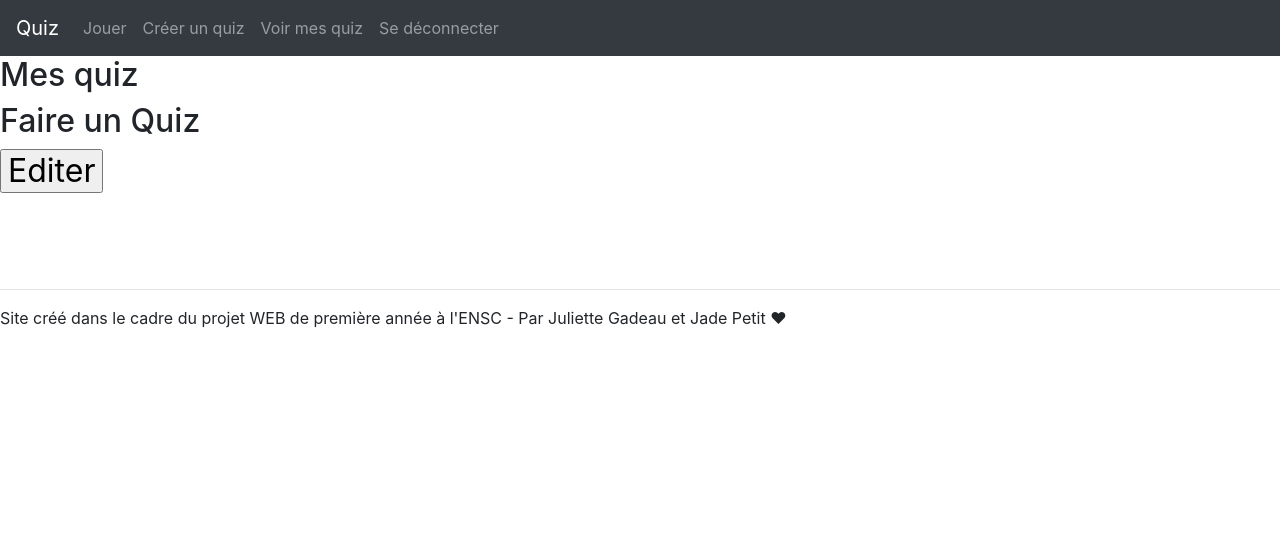
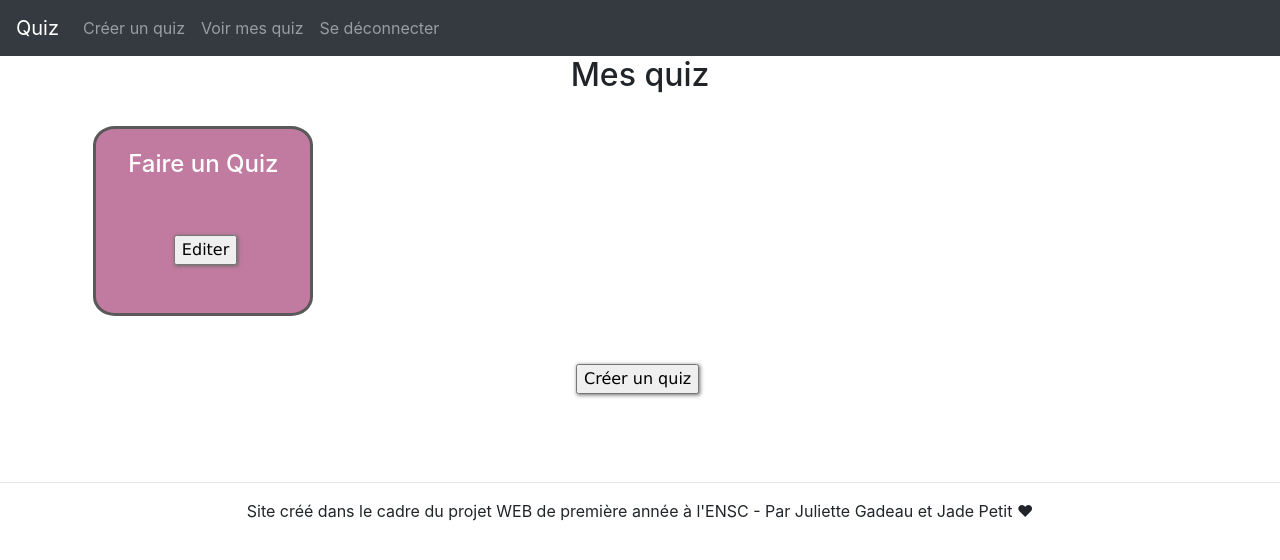
Before and after one commit to Jadounix/Quizz, a PHP site: page /voir_quiz.php in a window 1280 px wide. Shown: the top 560 px of the page. Run offline with PHP 8.4, Linux system fonts and the light colour scheme; a user stored in the database is signed in; data comes from the database, SQL or seed files in the repository; some libraries are stand-ins or nearby versions.

Commit message:
CSS des pages admin et joueur + mini modifs de présentation
J'ai aussi modifié les boutons de changement de page pour qu'on n'ouvre pas un nouvel onglet à chaque fois qu'on navigue

```diff
--- a/Projet_WEB/css/style_index.css
+++ b/Projet_WEB/css/style_index.css
@@ -19,3 +19,5 @@ margin-left: auto; /*pour centrer le bloc*/
 margin-right: auto;}
 
 .bloc_bouton{margin-left:41%;}
+
+footer{text-align:center;}
--- a/Projet_WEB/css/style_inscription.css
+++ b/Projet_WEB/css/style_inscription.css
@@ -20,3 +20,5 @@ margin-right: auto;}
 
 .zone_saisie{margin-left:21.7%;}
 .radio{text-align:center;}
+
+footer{text-align:center;}
--- /dev/null
+++ b/Projet_WEB/css/style_voir_quiz.css
@@ -0,0 +1,33 @@
+h2{text-align:center;
+font-family:Courrier, monospace;}
+
+h4{text-align:center;
+font-family:Courrier, monospace;}
+
+.bloc_quiz{
+  color:white;
+  background-color:#c27ba0ff;
+  border-color : #595959;
+  border-radius : 10%;
+  border-style:solid;
+  border-width:7%;
+  width:220px;
+  height:190px;
+  padding:5%;
+  margin-left: auto; /*pour centrer le bloc*/
+  margin-right: auto;
+  }
+
+.bouton1{
+  font-family:Verdana, serif;
+  box-shadow: 1px 1px 4px #6a6a6a;
+  margin-left:33%; /*pour centrer le bloc*/
+  margin-right: auto;}
+
+.bouton2{
+  font-family:Verdana, serif;
+  box-shadow: 1px 1px 4px #6a6a6a;
+  margin-left:45%; /*pour centrer le bloc*/
+  margin-right: auto;}
+
+footer{text-align:center;}
--- a/Projet_WEB/includes/menu_deconnexion_ad.php
+++ b/Projet_WEB/includes/menu_deconnexion_ad.php
@@ -12,9 +12,6 @@
       </button>
       <div class="collapse navbar-collapse" id="navbarSupportedContent">
         <ul class="navbar-nav mr-auto">
-          <li class="nav-item">
-            <a class="nav-link" href="#">Jouer</a>
-          </li>
           <li class="nav-item">
             <a class="nav-link" href="init_creation_quiz.php">Créer un quiz</a>
           </li>
--- a/Projet_WEB/pages/creation_question.php
+++ b/Projet_WEB/pages/creation_question.php
@@ -56,7 +56,7 @@
     $requete_rep3->execute();
   }
 
-  echo 'Votre questionnaire a bien été créé !'
+  echo 'Votre questionnaire a bien été créé !';
   echo '<a href="index.php">Revenir à la page pricipale.</a>';
    ?>
 
--- a/Projet_WEB/pages/resultat.php
+++ b/Projet_WEB/pages/resultat.php
@@ -17,7 +17,7 @@
 </head>
 
 <body>
-    <h1>Score</h1>
+    <h2>Score</h2>
     <div class="bloc_score">
     <?php
 
--- a/Projet_WEB/pages/voir_quiz.php
+++ b/Projet_WEB/pages/voir_quiz.php
@@ -23,7 +23,8 @@
    include '../includes/menu_deconnexion_ad.php'; ?>
 
    <h2> Mes quiz </h2>
-   <div class="bloc_quiz">
+   <br/>
+   <div class="row"> <!--Pour avoir un affichage des quiz en ligne-->
    <?php
    //Interrogation de la base de données
    require("../bdd/connect.php");
@@ -32,16 +33,17 @@
    $cpt=1;
    while ($Tuple=$data->fetch())
    {
-     echo '<div id="quiz'.$cpt.'">'; //On donne au quiz un id quizn avec n allant de 1 au nombre de quiz
-     echo '<h2>'.$Tuple['nom'].'<h2>'; //On affiche le nom du quiz
+     echo '<div class="col-sm-4"><div class="bloc_quiz" id="quiz'.$cpt.'">'; //On donne au quiz un id quizn avec n allant de 1 au nombre de quiz
+     echo '<h4>'.$Tuple['nom'].'</h4>'; //On affiche le nom du quiz
      echo '<div class="bloc_bouton">'; //On afficher le bouton pour commencer le quiz
-     echo '<a href="#?id='.$cpt.'" target="_blank"> <input class="bouton" type="button" value="Editer"> </a>'; // A modifier
-     echo '</div></div>';
+     echo '<br/><br/><a href="#?id='.$cpt.'"> <input class="bouton1" type="button" value="Editer"> </a>';
+     echo '</div></div></div><br/>';
      $cpt++;
    }
     ?>
-   </div>
-
+  </div>
+  <br/><br/>
+   <a href="init_creation_quiz.php"> <input class="bouton2" type="button" value="Créer un quiz"> </a>
    <?php
  }?>
    <?php include '../includes/footer.php'; ?>
```
Also changed, not shown: Projet_WEB/css/style_creation_question.css (deleted, +0 -22 lines), Projet_WEB/css/style_creation_quiz.css (added, +26 -0 lines), Projet_WEB/css/style_jouer.css (added, +26 -0 lines), Projet_WEB/pages/choix_quiz.php (+10 -8 lines), Projet_WEB/pages/creation_quiz.php (+8 -8 lines), Projet_WEB/pages/index.php (+12 -4 lines), Projet_WEB/pages/init_creation_quiz.php (+4 -3 lines), Projet_WEB/pages/jouer.php (+4 -5 lines).
